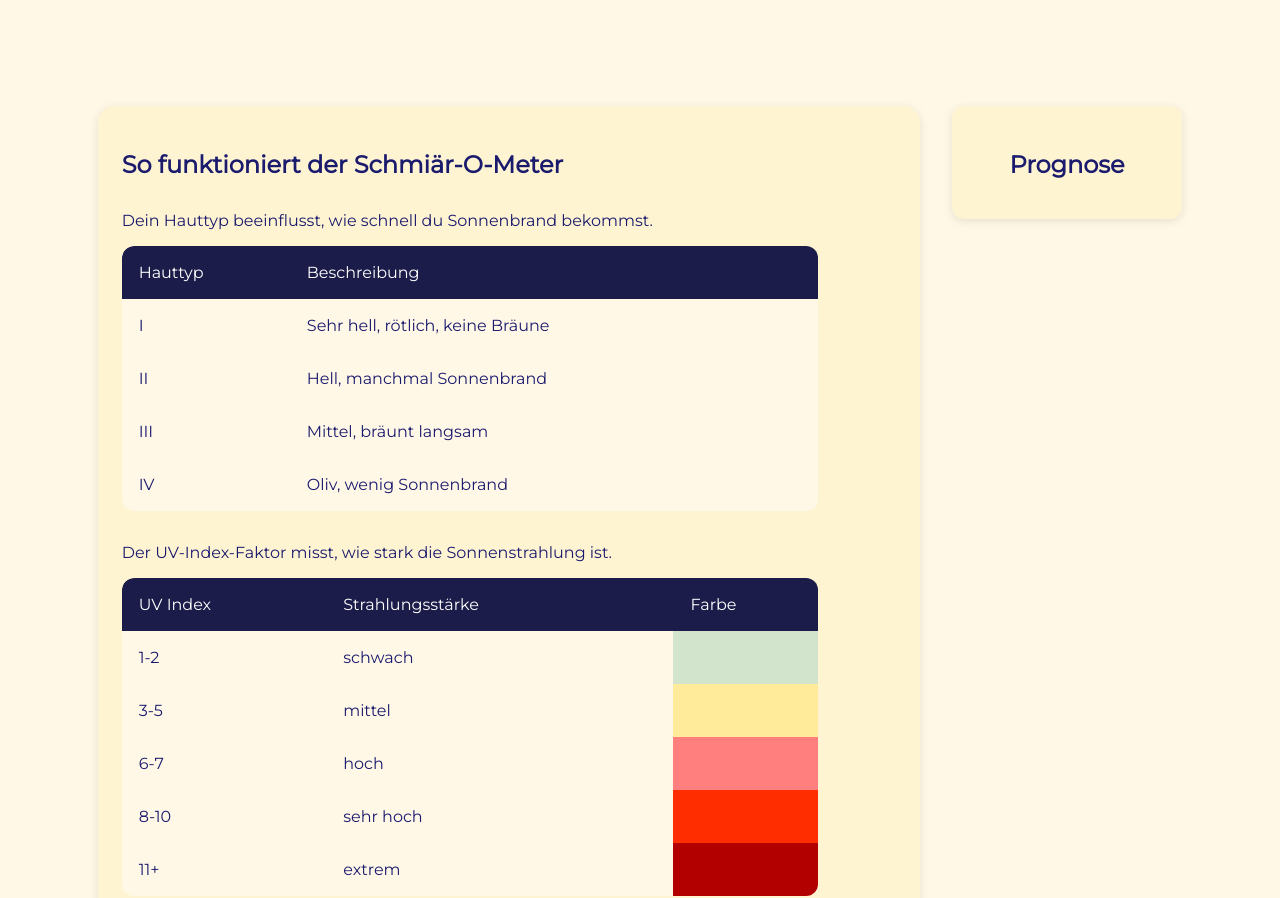
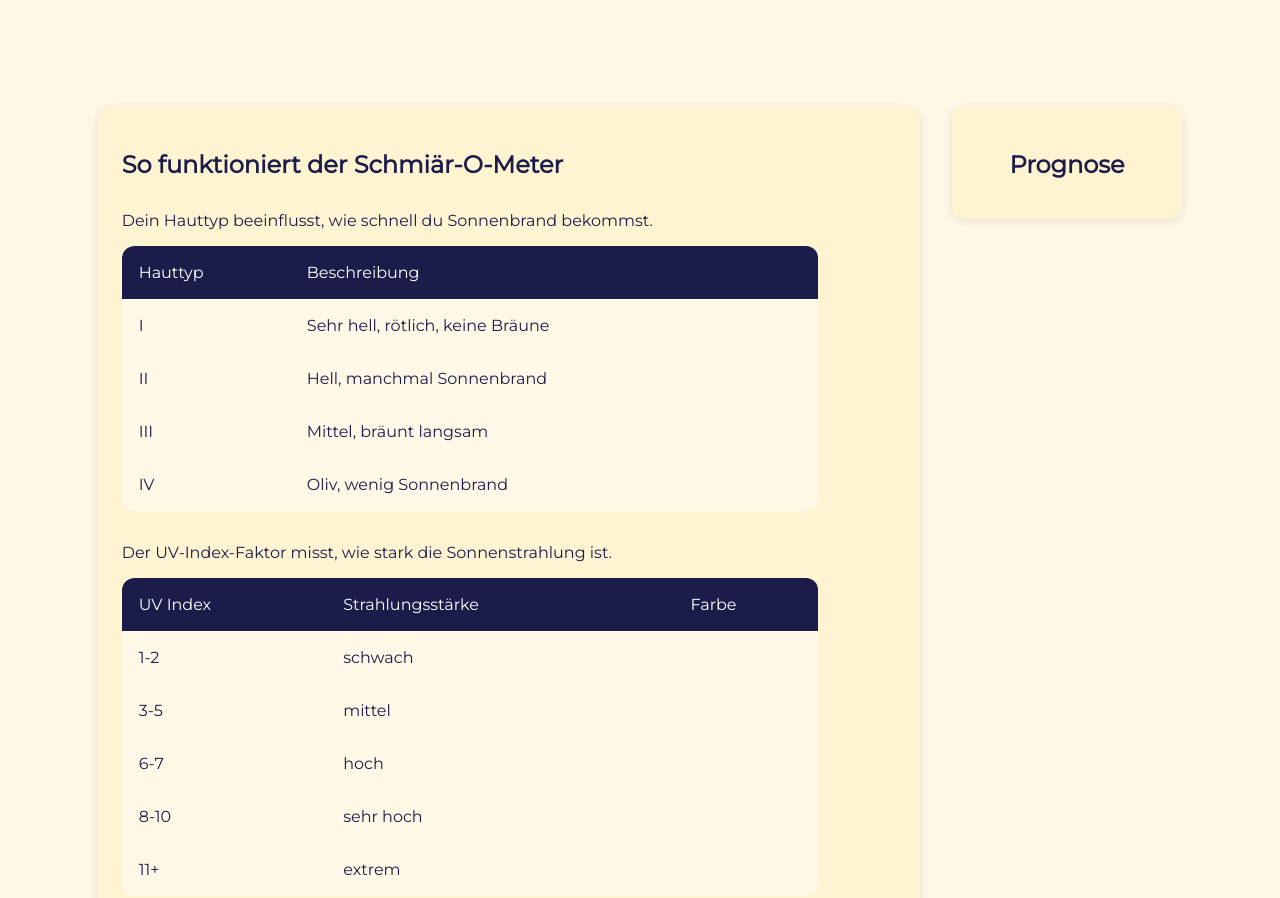
Before and after one commit to lostmarushka/IM2_Leistungsnachweis, a plain HTML site: page erklärseite.html in a window 1280 px wide. Shown: the part 89-987 px from the top of the page. Drawn offline with nearby package versions, Linux system fonts and the light colour scheme.

Commit message:
Update 6.6.25

```diff
--- a/css/erklärseite.css
+++ b/css/erklärseite.css
@@ -3,7 +3,7 @@ body {
   margin: 0;
   font-family: 'Montserrat', sans-serif;
   background-color: #fff8e7;
-  color: #1b1b6e;
+  color: #1C1C4A;
 }
 
 a:hover {
@@ -19,11 +19,7 @@ p {
 h1, h2 {
   font-size: 1.5rem;
   font-weight: bold;
-  color: #1b1b6e;
-  text-align: left;
-}
-
-h2 {
+  color: #1C1C4A;
   text-align: left;
 }
 
@@ -97,31 +93,6 @@ main {
   font-weight: bold;
 }
 
-.uv.schwach {
-  background-color: #D3E4CD;
-  color: #4F9A5E;
-}
-
-.uv.mittel {
-  background-color: #FFEB99;
-  color: #FFB84C;
-}
-
-.uv.hoch {
-  background-color: #FF7F7F;
-  color: #B20000;
-}
-
-.uv.sehr-hoch {
-  background-color: #FF2D00;
-  color: white;
-}
-
-.uv.extrem {
-  background-color: #B20000;
-  color: white;
-}
-
 /* Tabellen */
 .table-container {
   border-radius: 12px;
@@ -137,7 +108,6 @@ main {
   width: 90%;
 }
 
-/* Ecken in Kopfzeile */
 .table-container table thead tr:first-child th:first-child,
 .empfehlungstabelle thead tr:first-child th:first-child {
   border-top-left-radius: 12px;
@@ -184,7 +154,6 @@ td,
 
 /* Formelbox */
 .formel-tabelle {
-  /* margin: 2rem auto; */
   font-size: 1.2rem;
   color: #1C1C4A;
   background-color: #FFF4D2;
@@ -212,10 +181,10 @@ td,
   grid-column: 15 / 19;
   background-color: #FFF4D2;
   padding: 1.5rem;
-  border-radius: 12px;      /* von 16px auf 12px geändert */
+  border-radius: 12px;
   box-shadow: 0 2px 10px rgba(0, 0, 0, 0.1);
   height: fit-content;
-  overflow: hidden;         /* overflow hidden für abgerundete Ecken */
+  overflow: hidden;
 }
 
 .uv-display > *,
@@ -293,6 +262,7 @@ td,
 
 /* Responsive Layout für mobile Geräte */
 @media (max-width: 992px) {
+
   /* Header anpassen */
   header {
     flex-direction: row;
@@ -320,7 +290,6 @@ td,
     position: static;
     order: 2;
     border-radius: 12px;
-    /* padding: 0.5rem 1rem; */
     background-color: transparent;
     width: auto;
     max-width: 150px;
--- a/css/styles.css
+++ b/css/styles.css
@@ -229,6 +229,7 @@ button.selected {
 
 /* Responsive Layout für mobile Geräte */
 @media (max-width: 992px) {
+
   /* Header anpassen */
    header {
     flex-direction: row;
@@ -290,6 +291,7 @@ button.selected {
 .advice {
   text-align: center;
 }
+
   /* Hauptbereich anpassen */
   main {
     display: flex !important;
```
Also changed, not shown: 1 other file.
